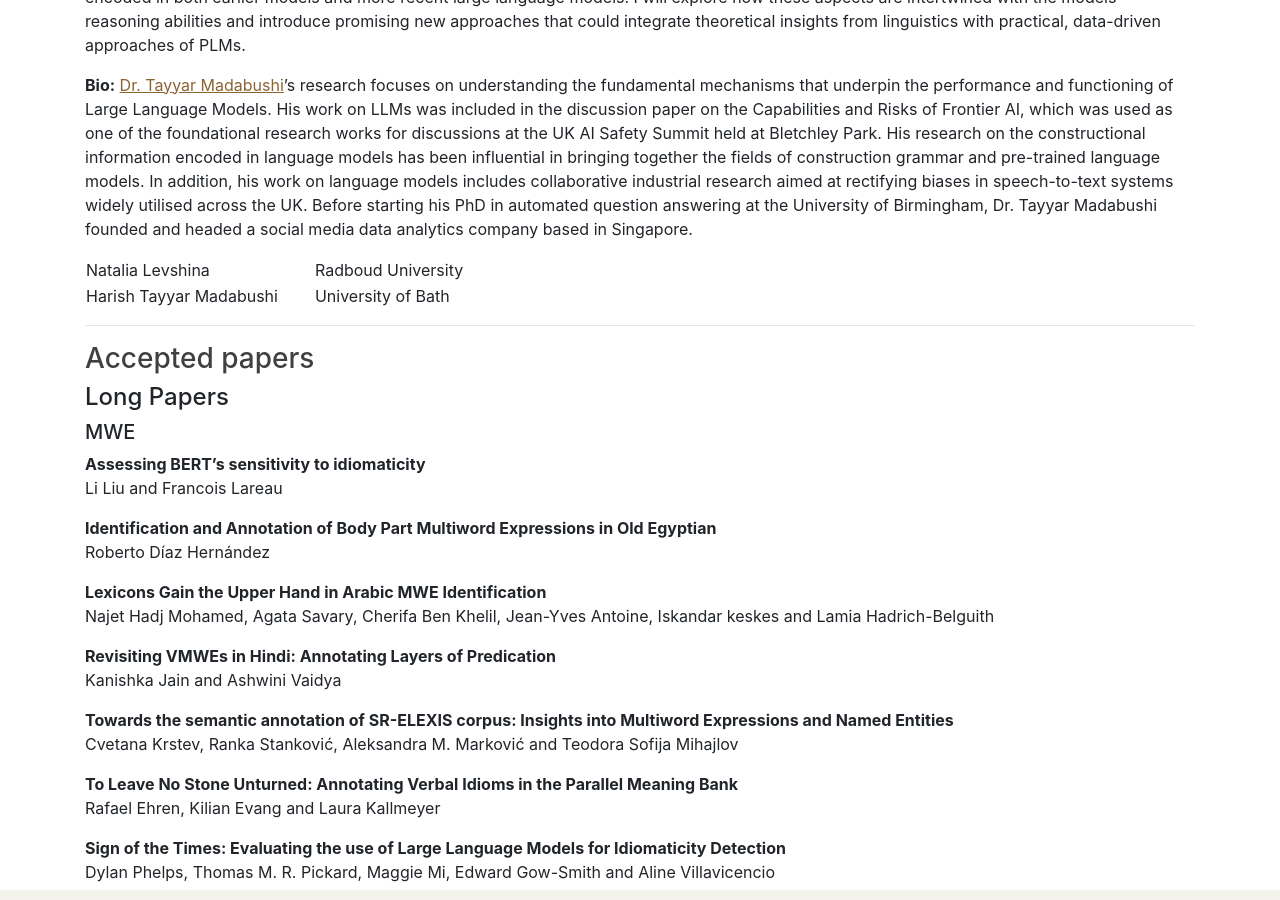
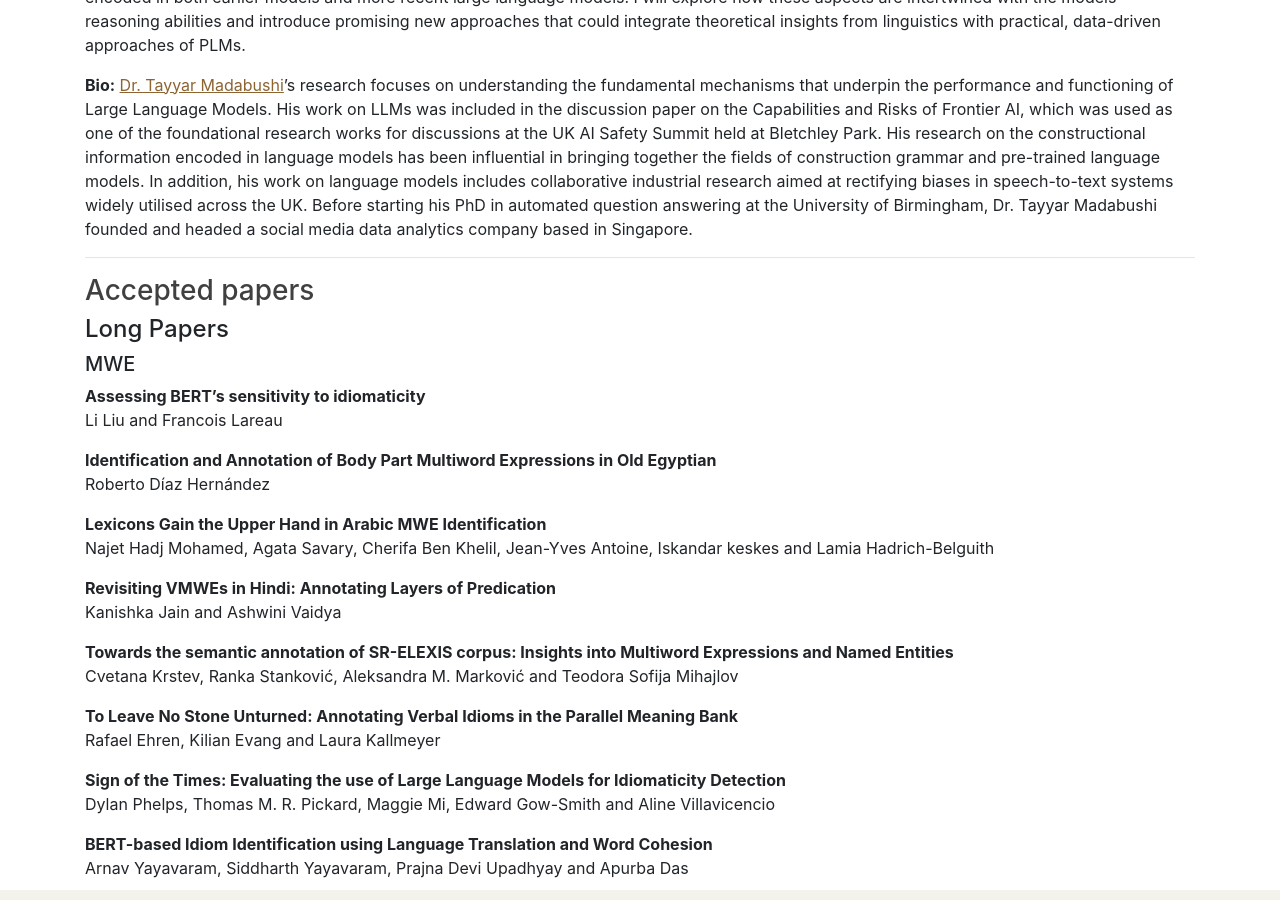
Before and after one commit to multiword/multiword.github.io, a Jekyll site: the page built from mweud2024/index.md, in a window 1280 px wide and 900 px high, scrolled down 2239 px. Built offline with Jekyll 4.4.1, drawn with Linux system fonts in a browser that asks for light colours; comment, search, counter and statistics services are not loaded.

Commit message:
Removed table

```diff
--- a/mweud2024/index.md
+++ b/mweud2024/index.md
@@ -132,7 +132,6 @@ Contact, Change*, 67–88. Amsterdam: John Benjamins.</p>
 VO-OV contrast. *Journal of Linguistics* 45: 675–710.</p>
 </div>
 
-
 **Bio:**
 
 #### Harish Tayyar Madabushi: Every Time We Hire an LLM, the Reasoning Performance of the Linguists Goes Up
@@ -171,11 +170,6 @@ research aimed at rectifying biases in speech-to-text systems widely utilised
 across the UK. Before starting his PhD in automated question answering at the
 University of Birmingham, Dr. Tayyar Madabushi founded and headed a social
 media data analytics company based in Singapore.
-
-<table>
-<tr><td>Natalia Levshina </td><td style="padding-left: 20px;">Radboud University</td></tr>
-<tr><td>Harish Tayyar Madabushi </td><td style="padding-left: 20px;">University of Bath</td></tr>
-</table>
 
 ------
 
```
